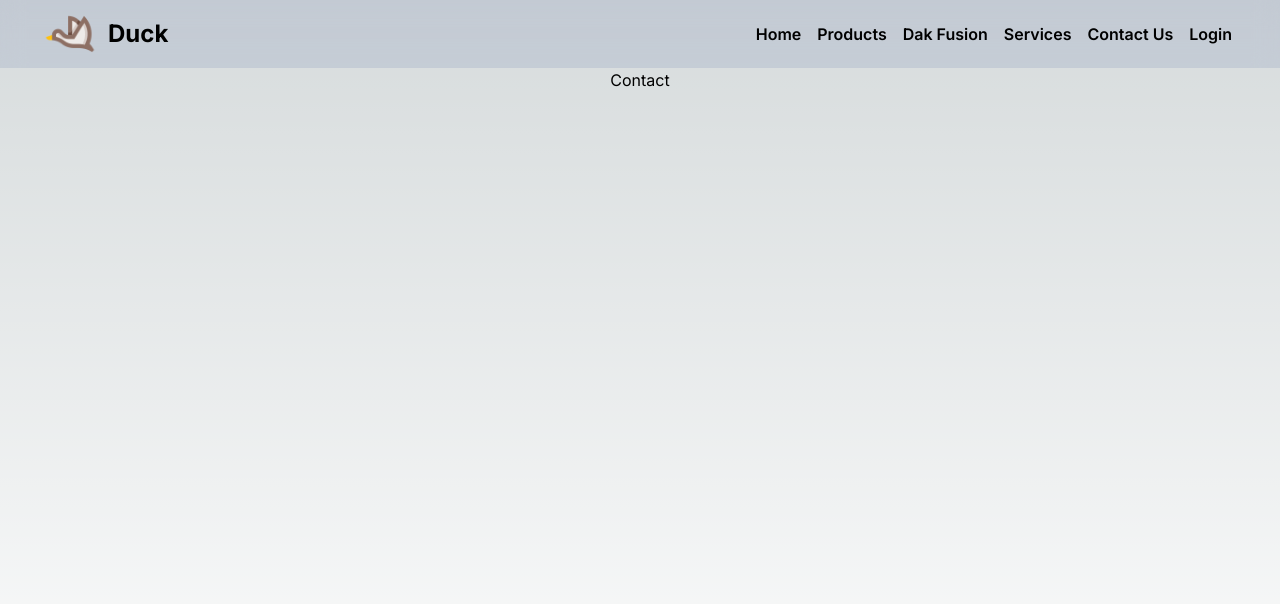
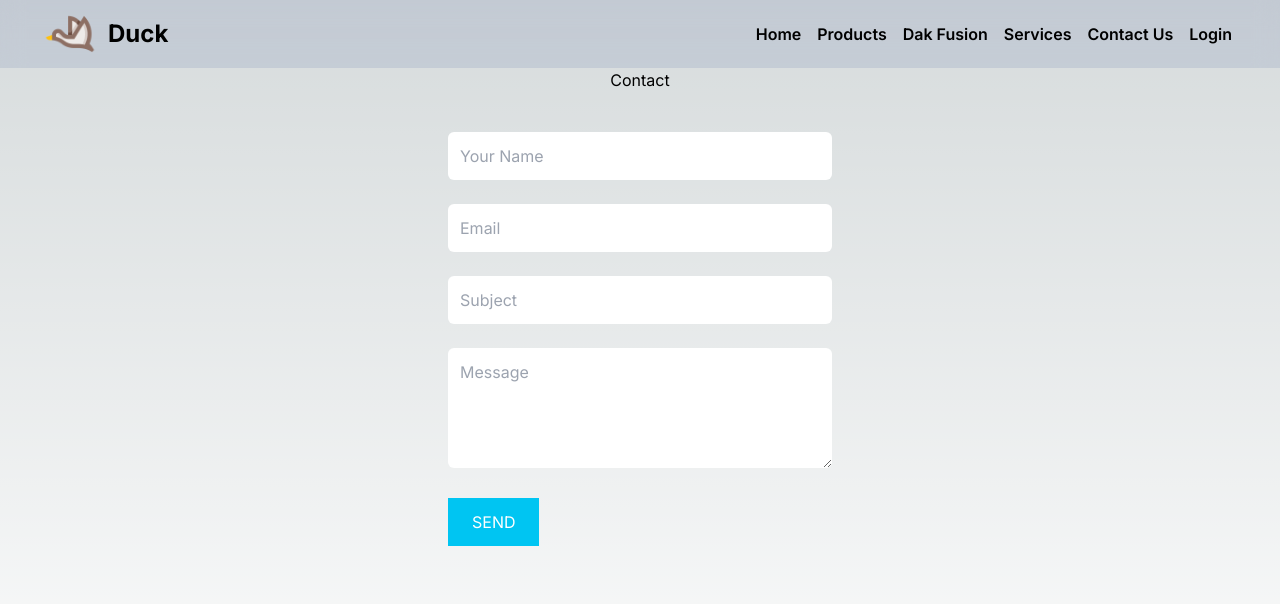
Before and after one commit to mrrased/duck-client, a Next.js app: page /contact in a window 1280 px wide. Shown: the top 604 px of the page. Built offline with nearby package versions, Linux system fonts and the light colour scheme.

Commit message:
design contact form

```diff
--- a/src/app/contact/page.tsx
+++ b/src/app/contact/page.tsx
@@ -1,11 +1,19 @@
 import NavigationBar from '@/components/shared/navigationBar/NavigationBar';
 import React from 'react';
+
 
 const page = () => {
     return (
         <div className='page-root'>
             <NavigationBar />
             <h1>Contact</h1>
+            <form action="submit" className='mt-10'>
+                <input type="name" placeholder='Your Name' className='w-96 p-3 rounded-md' required /><br /><br />
+                <input type="name" placeholder='Email' className='w-96 p-3 rounded-md' required /><br /><br />
+                <input type="name" placeholder='Subject' className='w-96 p-3 rounded-md' required /><br /><br />
+                <textarea name="" id="" rows={4} placeholder='Message' className='w-96 p-3 rounded-md'required ></textarea><br /><br />
+                <input type="submit" value="send" className='px-6 py-3 bg-[#00c5f2] uppercase text-white cursor-pointer' />
+            </form>
         </div>
     );
 };
```
